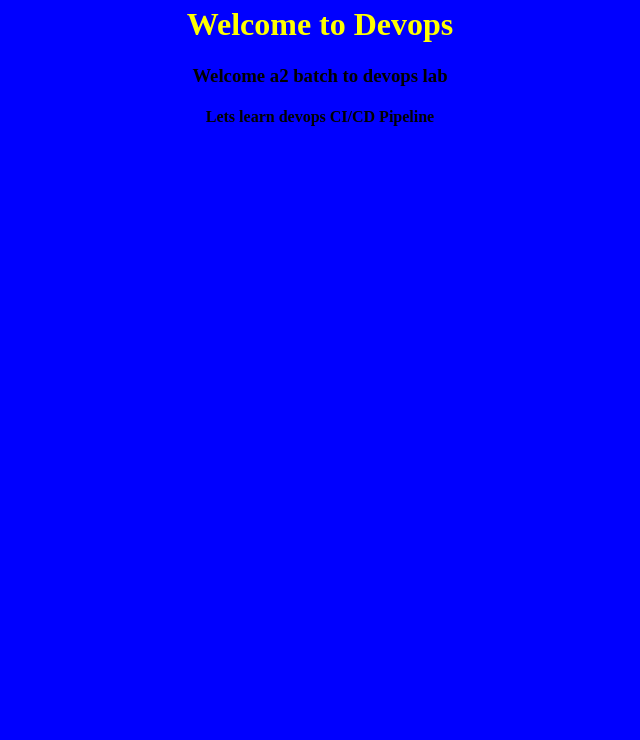
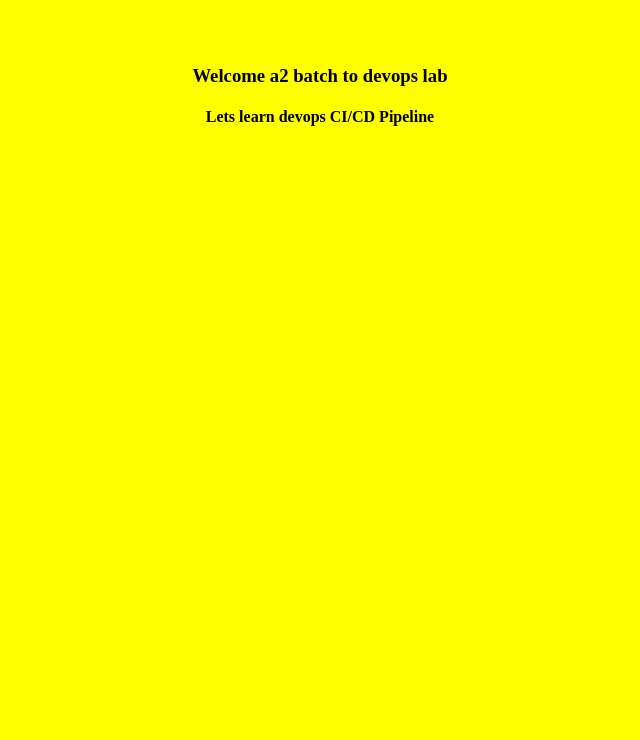
Before and after one commit to sveridevops/cms1, a plain HTML site: page index.html in a window 1280 px wide. Shown: the part 60-800 px from the top of the page, without its empty margins (320-960 px from the left). Drawn offline with Linux system fonts and the light colour scheme.

Commit message:
changed to yellow

```diff
--- a/index.html
+++ b/index.html
@@ -1,5 +1,5 @@
 <html>
-<body bgcolor=blue>
+<body bgcolor=yellow>
 
 <center><h1>Welcome to SVERI Pandharpur</h1></center>
 <center><h1><font color=yellow>Welcome to Devops</font></h1></center>
```
